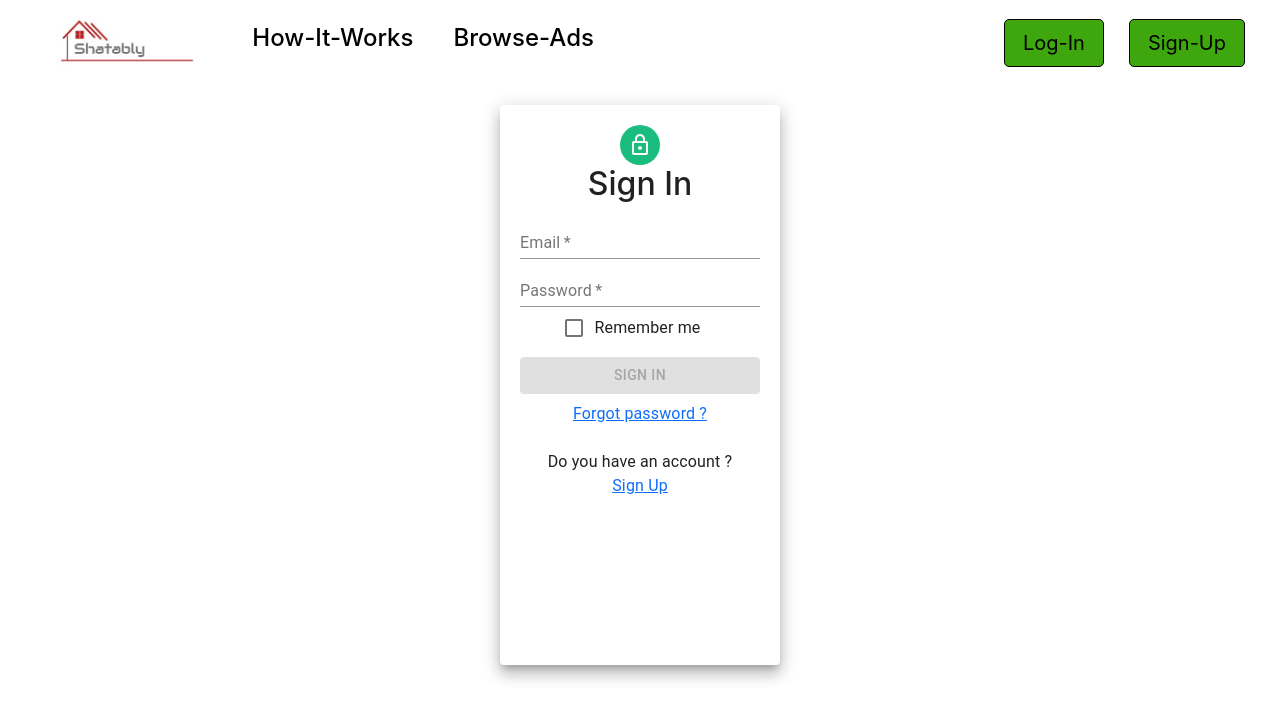
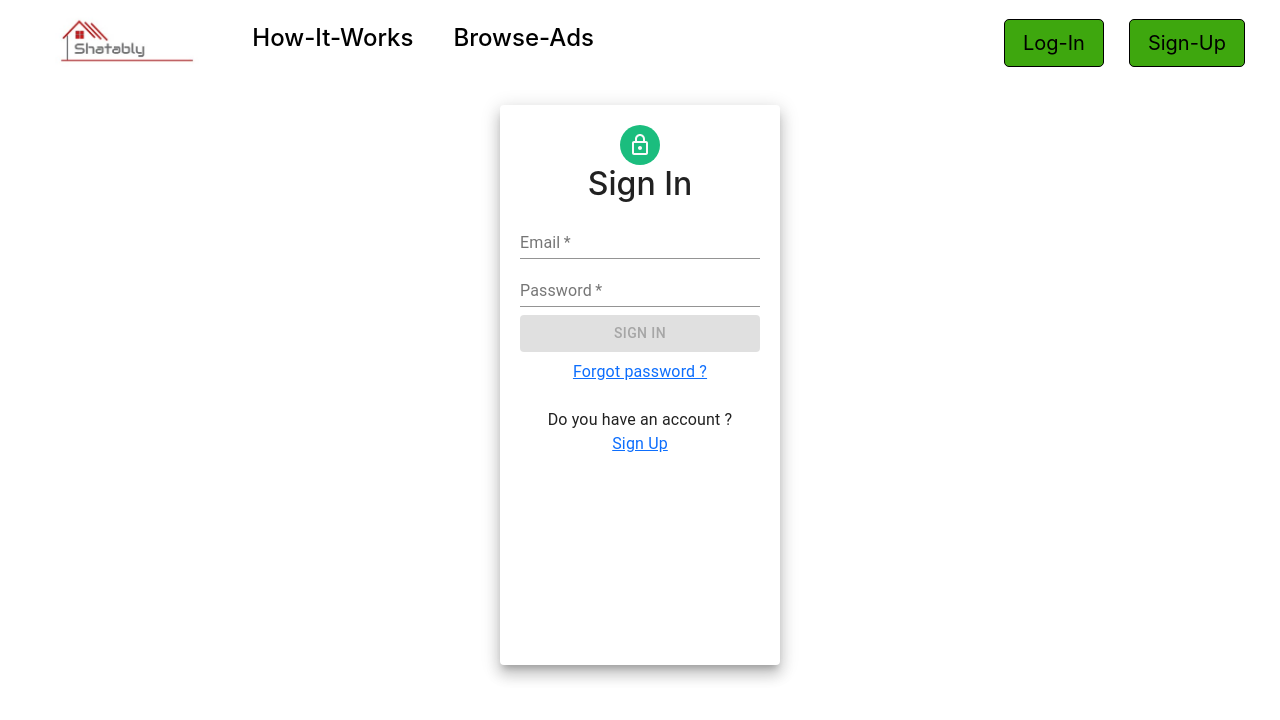
Before and after one commit to RaheemAmer/Shatably---Project, a React (Create React App) app: page /user_login in a window 1280 px wide. Shown: the top 720 px of the page. Built offline with nearby package versions, Linux system fonts and the light colour scheme.

Commit message:
Last Update

```diff
--- a/src/components/Complogin/login.js
+++ b/src/components/Complogin/login.js
@@ -165,10 +165,10 @@ const Login = () => {
                                 {formValuesErrors.passErr}
                             </div>
                         )}
-                        <FormControlLabel
+                        {/* <FormControlLabel
                             control={<Checkbox name="checkedB" color="primary" />}
                             label="Remember me"
-                        />
+                        /> */}
                         <Button
                             type="submit"
                             color="primary"
--- a/src/components/Userlogin/login.js
+++ b/src/components/Userlogin/login.js
@@ -165,10 +165,10 @@ const Login = () => {
                                 {formValuesErrors.passErr}
                             </div>
                         )}
-                        <FormControlLabel
+                        {/* <FormControlLabel
                             control={<Checkbox name="checkedB" color="primary" />}
                             label="Remember me"
-                        />
+                        /> */}
                         <Button
                             type="submit"
                             color="primary"
```
